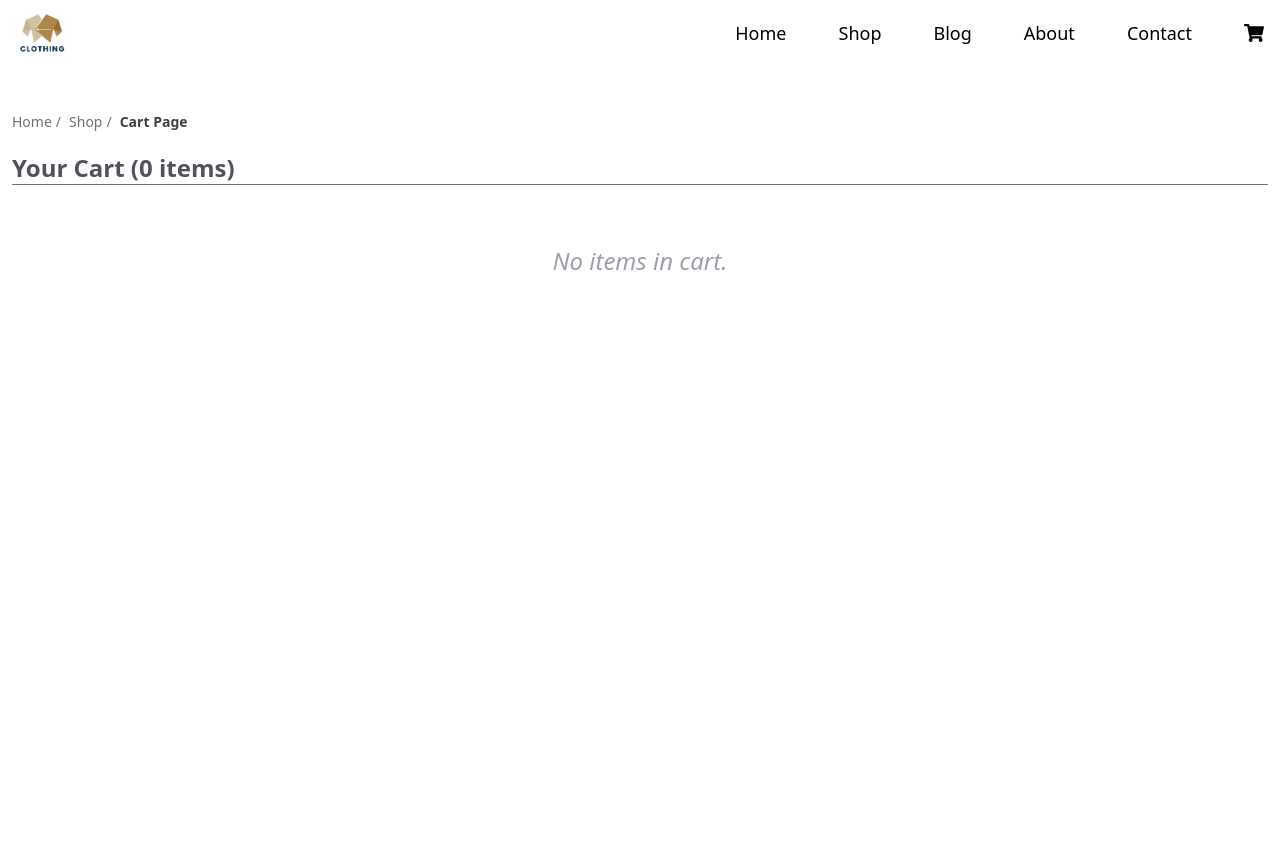
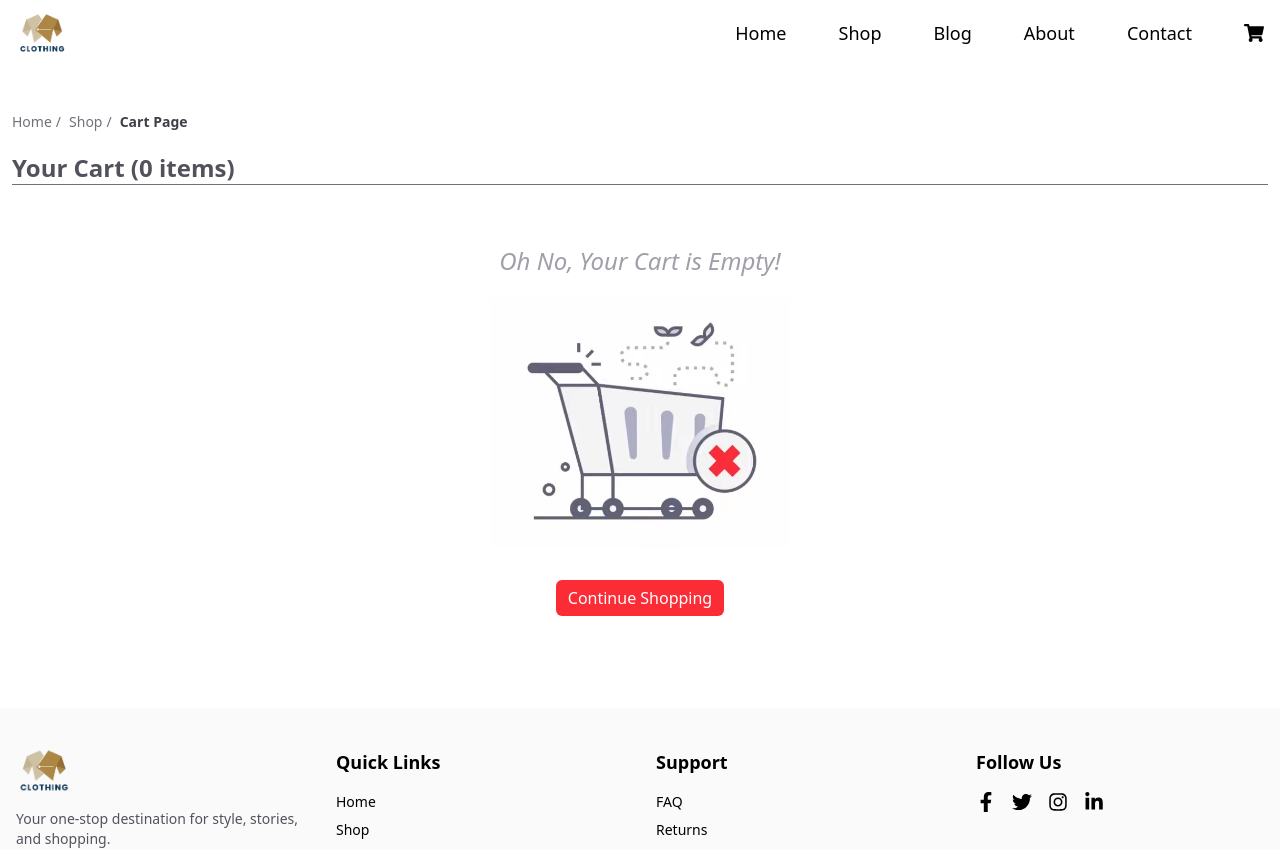
Before and after one commit to arif-sk-dev/ecommerce-react-1, a React (Vite) app: page /cart in a window 1280 px wide. Shown: the top 850 px of the page. Built offline with nearby package versions, Linux system fonts and the light colour scheme.

Commit message:
cart page modified

```diff
--- a/src/pages/cart/Cart.jsx
+++ b/src/pages/cart/Cart.jsx
@@ -5,6 +5,7 @@ import { Link } from "react-router-dom";
 import { LuNotebookPen } from "react-icons/lu";
 import { TbTruckDelivery } from "react-icons/tb";
 import { BsHandbag } from "react-icons/bs";
+import emptyCart from "../../assets/empty-cart.png"
 
 const Cart = () => {
   const { cartItem, updateQuantity, removeItem } = useCart();
@@ -39,9 +40,11 @@ const Cart = () => {
         Your Cart ({cartItem.length} items)
       </h2>
       {cartItem.length === 0 ? (
-        <p className="text-2xl text-zinc-400 text-center mt-15 min-h-screen italic">
-          No items in cart.
-        </p>
+        <div className="flex flex-col gap-5 justify-center items-center">
+          <p className="text-2xl text-zinc-400 text-center mt-15 italic">Oh No, Your Cart is Empty!</p>
+          <img src={emptyCart} alt="" className="max-w-[300px] mx-auto" />
+          <Link to="/shop"><button className="bg-red-500 px-3 py-1.5 text-white rounded-md mt-3 cursor-pointer hover:bg-red-600">Continue Shopping</button></Link>
+        </div>
       ) : (
         <div>
           <div className="mt-10">
```
Also changed, not shown: src/assets/empty-cart.png (added).
